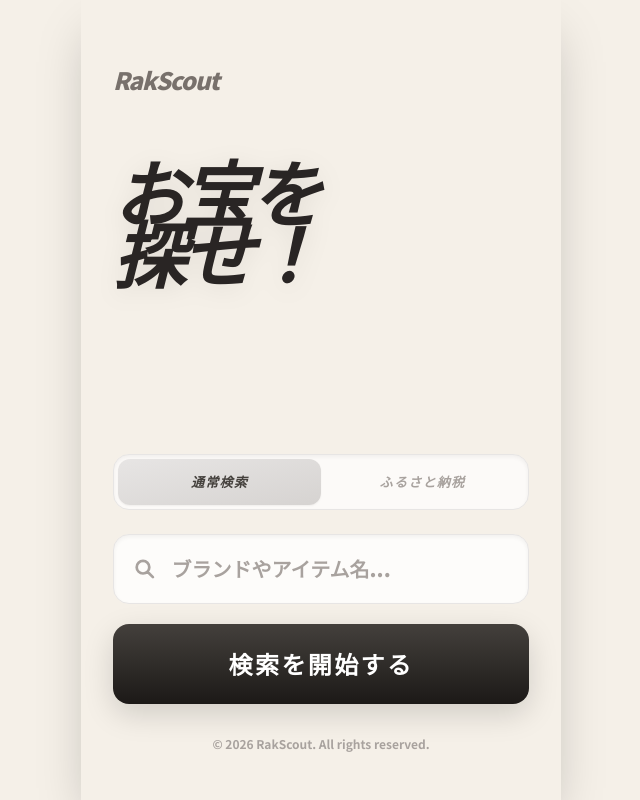
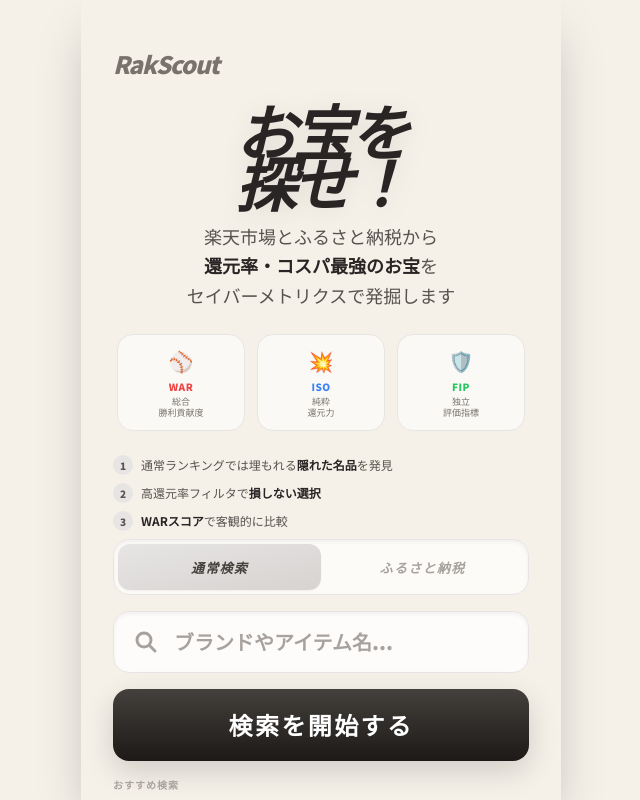
Before and after one commit to ay-dx/RakScout, a React (Vite) app: page /#/ in a window 1280 px wide. Shown: the whole page, without its empty margins (319-959 px from the left). Built offline with nearby package versions, Linux system fonts and the light colour scheme; no server answers.

Commit message:
Add files via upload

```diff
--- a/src/components/Home.tsx
+++ b/src/components/Home.tsx
@@ -16,36 +16,79 @@ export default function Home() {
     params.set('q', keyword);
     if (isFurusato) params.set('furusato', '1');
     params.set('sort', 'WAR');
+    sessionStorage.setItem(STORAGE_KEY, params.toString());
+    setLocation(`/list?${params.toString()}`);
+  };
 
-    // sessionStorageに保存（戻る用）
-    sessionStorage.setItem(STORAGE_KEY, params.toString());
-
-    setLocation(`/list?${params.toString()}`);
+  const setSampleKeyword = (sample: string) => {
+    setKeyword(sample);
   };
 
   return (
     <main className="flex flex-col h-full relative bg-cream">
       <div className="absolute inset-0 z-0 bg-gradient-to-b from-cream/30 via-cream/80 to-cream pointer-events-none"></div>
 
-      <div className="relative z-10 flex flex-col h-full p-8 pt-16">
+      <div className="relative z-10 flex flex-col h-full p-8 pt-12 overflow-y-auto">
         <header className="font-black italic text-2xl tracking-tighter text-stone-500">
           RakScout
         </header>
 
-        <section className="mt-16">
-          {/* SEO最適化: H1タグを使用してページの主旨をAI/検索エンジンに明示 */}
+        {/* 優先度1: ファーストビュー強化 */}
+        <section className="mt-6 text-center">
           <h1 className="sr-only">楽天市場のお宝商品＆ふるさと納税を一括検索 | RakScout</h1>
-          {/* デザイン上の巨大テキストはH2とし、スクリーンリーダーの重複読み上げを防ぐ */}
-          <h2 className="text-7xl font-black italic leading-[0.85] tracking-tighter text-stone-800 drop-shadow-[0_4px_12px_rgba(0,0,0,0.08)]" aria-hidden="true">
+          <h2 className="text-6xl font-black italic leading-[0.85] tracking-tighter text-stone-800 drop-shadow-[0_4px_12px_rgba(0,0,0,0.08)]" aria-hidden="true">
             お宝を<br/>探せ！
           </h2>
+          <p className="mt-4 text-lg text-stone-600 max-w-md mx-auto leading-relaxed">
+            楽天市場とふるさと納税から<br/>
+            <span className="font-bold text-stone-800">還元率・コスパ最強のお宝</span>を<br/>
+            セイバーメトリクスで発掘します
+          </p>
         </section>
 
+        {/* 3指標カード */}
+        <div className="grid grid-cols-3 gap-3 mt-6 px-1">
+          <div className="bg-white/60 backdrop-blur border border-stone-200 rounded-2xl p-3 text-center">
+            <div className="text-xl mb-1">⚾</div>
+            <div className="text-[10px] font-black text-red-500 tracking-wider">WAR</div>
+            <div className="text-[9px] text-stone-500 mt-0.5 leading-tight">総合<br/>勝利貢献度</div>
+          </div>
+          <div className="bg-white/60 backdrop-blur border border-stone-200 rounded-2xl p-3 text-center">
+            <div className="text-xl mb-1">💥</div>
+            <div className="text-[10px] font-black text-blue-500 tracking-wider">ISO</div>
+            <div className="text-[9px] text-stone-500 mt-0.5 leading-tight">純粋<br/>還元力</div>
+          </div>
+          <div className="bg-white/60 backdrop-blur border border-stone-200 rounded-2xl p-3 text-center">
+            <div className="text-xl mb-1">🛡️</div>
+            <div className="text-[10px] font-black text-green-500 tracking-wider">FIP</div>
+            <div className="text-[9px] text-stone-500 mt-0.5 leading-tight">独立<br/>評価指標</div>
+          </div>
+        </div>
+
+        {/* 優先度2: 検索前価値提示 */}
+        <section className="mt-6 mb-2">
+          <h2 className="sr-only">RakScoutの特徴</h2>
+          <div className="space-y-2">
+            <div className="flex items-center gap-2 text-[12px] text-stone-600">
+              <span className="w-5 h-5 rounded-full bg-stone-200 flex items-center justify-center text-[10px] font-black shrink-0">1</span>
+              <span>通常ランキングでは埋もれる<span className="font-bold text-stone-800">隠れた名品</span>を発見</span>
+            </div>
+            <div className="flex items-center gap-2 text-[12px] text-stone-600">
+              <span className="w-5 h-5 rounded-full bg-stone-200 flex items-center justify-center text-[10px] font-black shrink-0">2</span>
+              <span>高還元率フィルタで<span className="font-bold text-stone-800">損しない選択</span></span>
+            </div>
+            <div className="flex items-center gap-2 text-[12px] text-stone-600">
+              <span className="w-5 h-5 rounded-full bg-stone-200 flex items-center justify-center text-[10px] font-black shrink-0">3</span>
+              <span><span className="font-bold text-stone-800">WARスコア</span>で客観的に比較</span>
+            </div>
+          </div>
+        </section>
+
+        {/* 検索フォーム */}
         <section className="mt-auto mb-[2vh]">
-          {/* セクションの目的を明示 */}
           <h2 className="sr-only">商品検索フォーム</h2>
 
-          <div className="mb-6">
+          <div className="mb-4">
             <div className="flex bg-white/70 border border-stone-200 shadow-inner h-14 p-1 rounded-2xl relative">
               <div
                 className={`absolute top-1 left-1 w-[calc(50%-4px)] h-[calc(100%-8px)] bg-gradient-to-br from-stone-200 to-stone-300 rounded-xl transition-transform duration-300 shadow-sm ${isFurusato ? 'translate-x-full' : ''}`}
@@ -67,9 +110,9 @@ export default function Home() {
             </div>
           </div>
 
-          <div className="bg-white/80 border border-stone-200 shadow-inner flex items-center rounded-2xl px-5 py-5 mb-5 focus-within:border-stone-400 focus-within:bg-white transition-all duration-300">
+          <div className="bg-white/80 border border-stone-200 shadow-inner flex items-center rounded-2xl px-5 py-4 mb-4 focus-within:border-stone-400 focus-within:bg-white transition-all duration-300">
             <label htmlFor={searchInputId} className="sr-only">検索キーワード</label>
-            <svg className="w-6 h-6 mr-4 text-stone-400" fill="none" stroke="currentColor" viewBox="0 0 24 24" aria-hidden="true"><path strokeLinecap="round" strokeLinejoin="round" strokeWidth="3" d="M21 21l-6-6m2-5a7 7 0 11-14 0 7 7 0 0114 0z"/></svg>
+            <svg className="w-6 h-6 mr-4 text-stone-400 shrink-0" fill="none" stroke="currentColor" viewBox="0 0 24 24" aria-hidden="true"><path strokeLinecap="round" strokeLinejoin="round" strokeWidth="3" d="M21 21l-6-6m2-5a7 7 0 11-14 0 7 7 0 0114 0z"/></svg>
             <input
               id={searchInputId}
               type="search"
@@ -83,10 +126,42 @@ export default function Home() {
 
           <button
             onClick={handleSearch}
-            className="w-full py-6 bg-gradient-to-b from-stone-700 to-stone-900 rounded-2xl text-white font-black text-2xl shadow-[0_10px_30px_rgba(0,0,0,0.15)] active:translate-y-1 transition-transform tracking-widest focus:outline-none focus:ring-4 focus:ring-stone-400"
+            className="w-full py-5 bg-gradient-to-b from-stone-700 to-stone-900 rounded-2xl text-white font-black text-2xl shadow-[0_10px_30px_rgba(0,0,0,0.15)] active:translate-y-1 transition-transform tracking-widest focus:outline-none focus:ring-4 focus:ring-stone-400"
           >
             検索を開始する
           </button>
+
+          {/* 優先度3: サンプルキーワード */}
+          <div className="mt-4">
+            <h3 className="text-[10px] font-black text-stone-400 tracking-widest uppercase mb-2">おすすめ検索</h3>
+            <div className="flex flex-wrap gap-2">
+              {['黒毛和牛', '北海道 蟹', '米 20kg', 'ハンバーグ', 'りんご'].map((sample) => (
+                <button
+                  key={sample}
+                  onClick={() => setSampleKeyword(sample)}
+                  className="px-3 py-1.5 bg-white/50 border border-stone-200 rounded-full text-[11px] font-bold text-stone-600 active:scale-95 transition-transform hover:bg-white"
+                >
+                  {sample}
+                </button>
+              ))}
+            </div>
+          </div>
+
+          {/* ふるさと納税モード時のヒント */}
+          {isFurusato && (
+            <div className="mt-3 p-3 bg-amber-50 border border-amber-200 rounded-xl">
+              <p className="text-[11px] text-amber-800 font-bold leading-relaxed">
+                💡 限度額目安: 所得に応じた寄付上限額を確認しましょう
+              </p>
+            </div>
+          )}
+
+          {/* 空検索時のメッセージ */}
+          {!keyword.trim() && (
+            <p className="mt-3 text-center text-[11px] text-stone-400">
+              キーワードを入力して検索を開始してください
+            </p>
+          )}
         </section>
         <Footer />
       </div>
```
